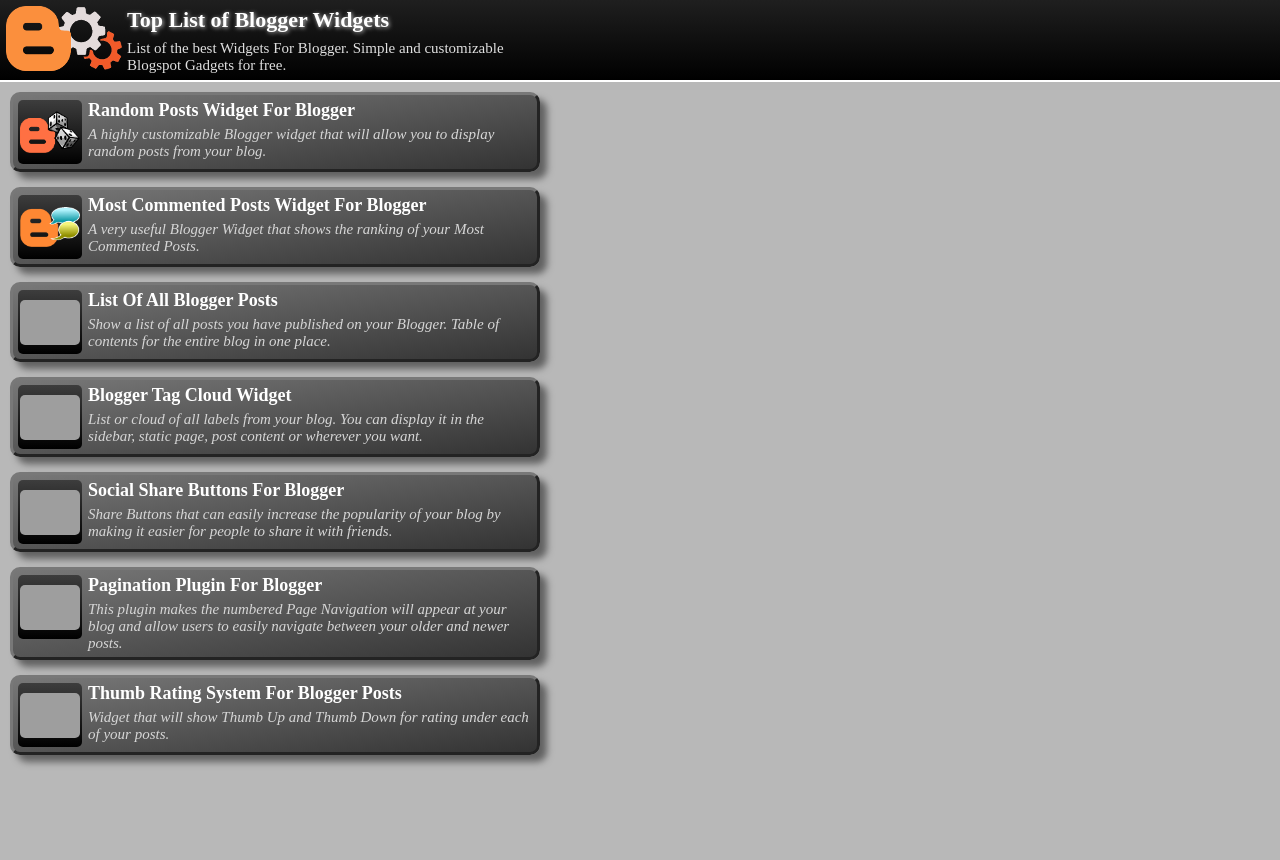
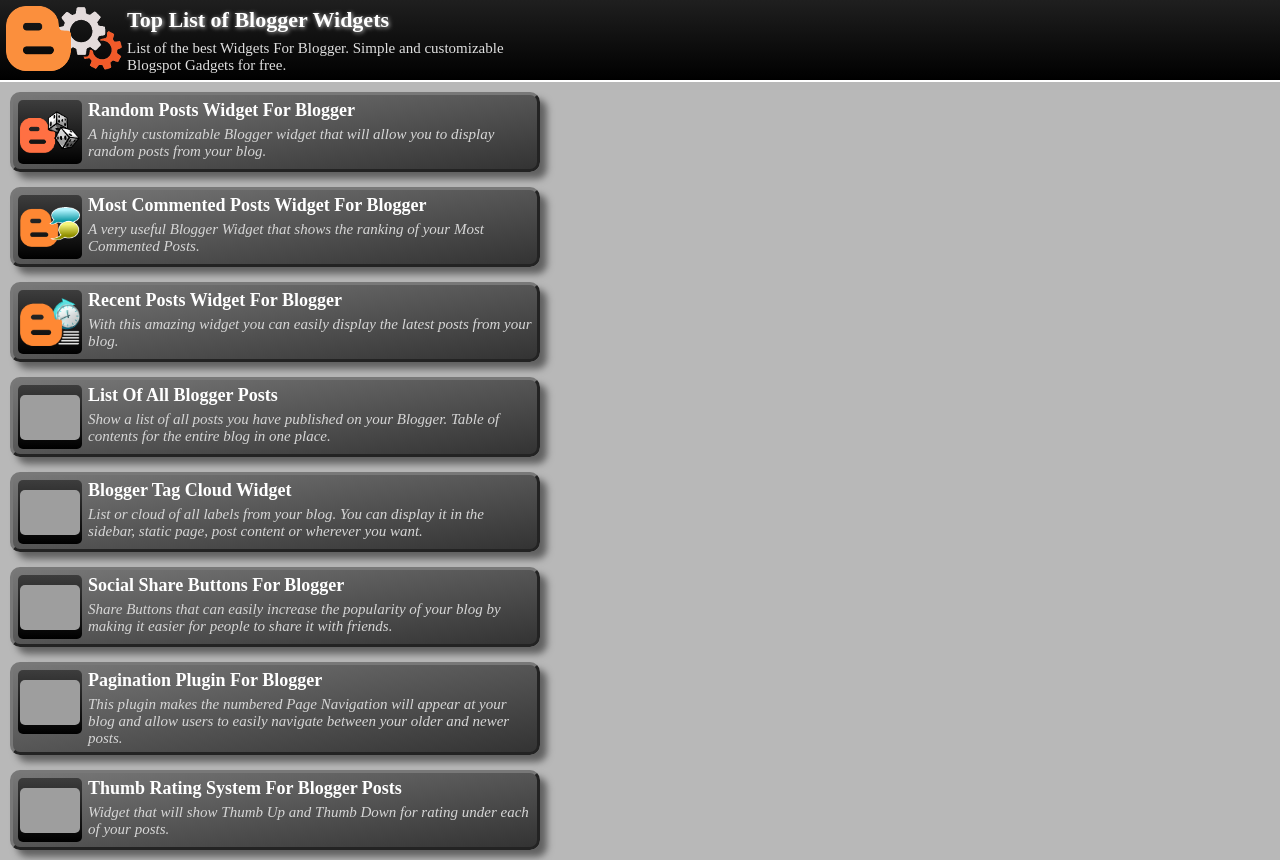
Before and after one commit to bloggerwidgets/bloggerwidgets.github.io, a plain HTML site: page index.html in a window 1280 px wide. Before the commit the page ends 800 px from the top, so only its background shows below. Drawn offline with Linux system fonts and the light colour scheme; grey boxes are pictures that could not be loaded; a web font is replaced by a local one.

Commit message:
Add files via upload

```diff
--- a/index.html
+++ b/index.html
@@ -45,6 +45,14 @@
 				<div class="opis-widzetu">A very useful Blogger Widget that shows the ranking of your Most Commented Posts.</div>
 			</a>
 
+			<a href="https://bloggerwidgets.github.io/recent-posts" title="Recent Posts Widget For Blogger" class="blogger-widget">
+				<div class="widzet-obrazek">
+					<img src="recent-posts/recent-posts-blogger-widget-logo.png" alt="Recent Posts Blogger Widget">
+				</div>
+				<h2 class="nazwa-widzetu">Recent Posts Widget For Blogger</h2>
+				<div class="opis-widzetu">With this amazing widget you can easily display the latest posts from your blog.</div>
+			</a>
+
 			<a href="https://probloggerplugins.blogspot.com/2020/05/list-of-all-blogger-posts.html" title="List Of All Blogger Posts" class="blogger-widget">
 				<div class="widzet-obrazek">
 					<img src="https://1.bp.blogspot.com/-fql7cEo6yzw/XrRVovd0rtI/AAAAAAAAATk/YOheaztAw48hBOHnrJx6aGblXweuLboMgCLcBGAsYHQ/s72-c/list-of-all-blogger-posts.png" alt="Display All Blogger Posts">
```
